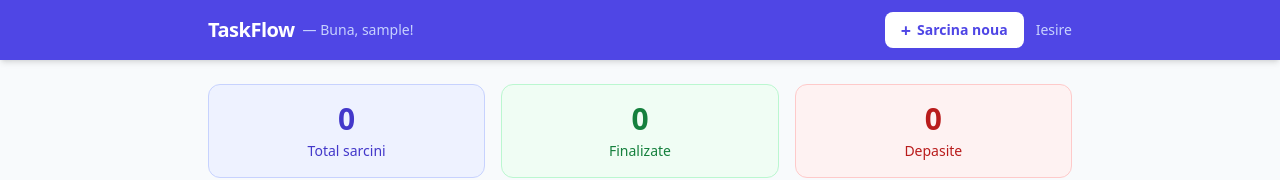
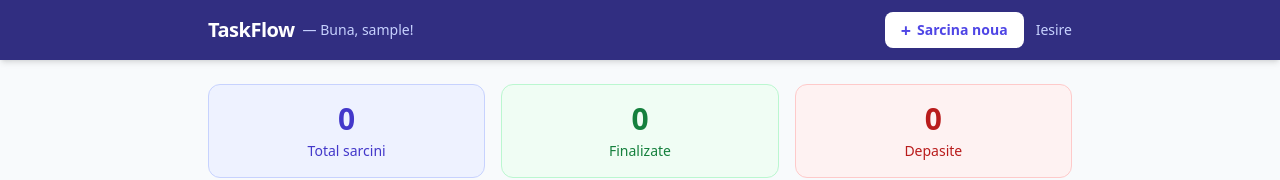
Before and after one commit to Katiusha23/taskflow-proiect16, a React (Vite) app in the folder frontend/: page / in a window 1280 px wide. Shown: the top 180 px of the page. Built offline with nearby package versions, Linux system fonts and the light colour scheme; no server answers; sample sign-in values are in the browser's storage.

Commit message:
schimb culoare navbar

```diff
--- a/frontend/src/components/Navbar.jsx
+++ b/frontend/src/components/Navbar.jsx
@@ -4,7 +4,7 @@ export default function Navbar({ onAdd }) {
   const { user, logout } = useAuth();
 
   return (
-    <nav className="bg-indigo-600 text-white shadow-md">
+    <nav className="bg-indigo-900 text-white shadow-md">
       <div className="max-w-4xl mx-auto px-4 py-3 flex items-center justify-between">
         <div className="flex items-center gap-2">
           <span className="text-xl font-bold tracking-tight">TaskFlow</span>
```
